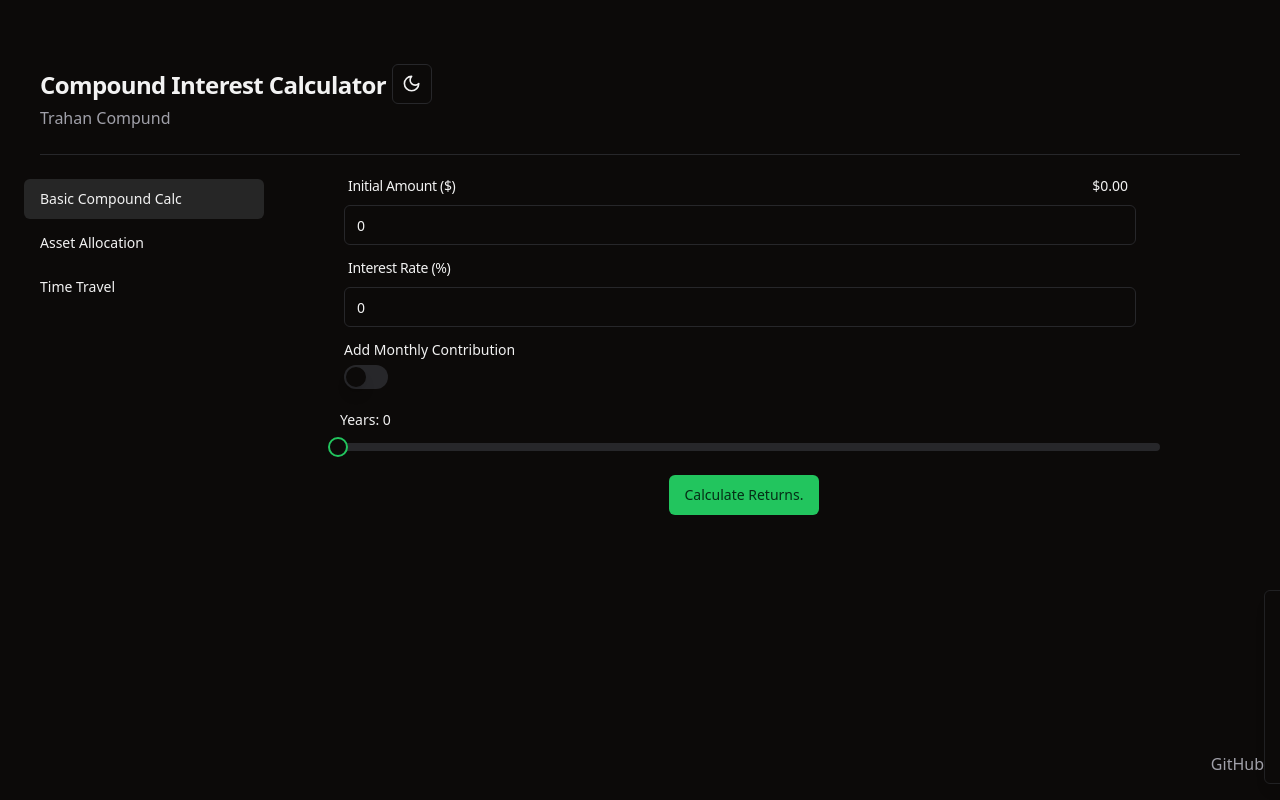
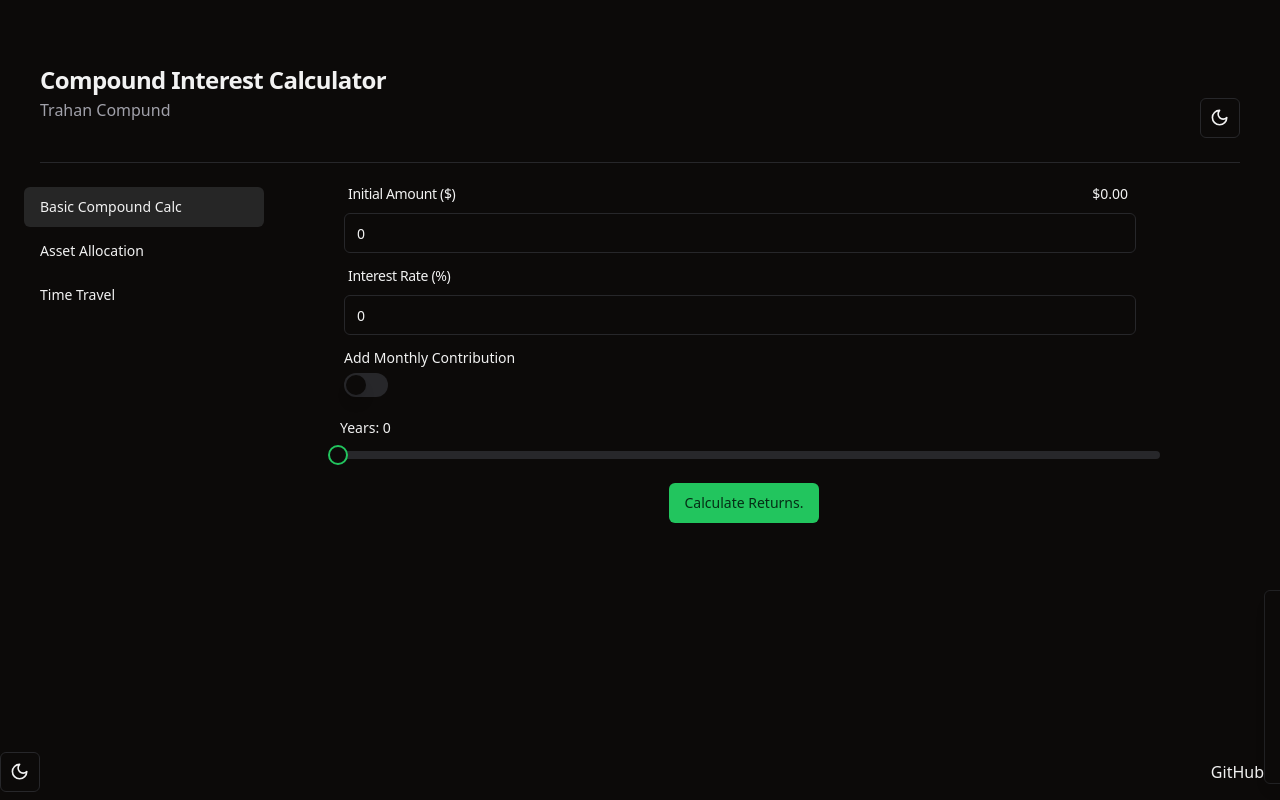
Before and after one commit to babbage88/react-trahan-compound, a React (Vite) app: page / in a window 1280 px wide. Built offline with nearby package versions, Linux system fonts and the light colour scheme.

Commit message:
Styling mobile

```diff
--- a/src/components/Layout.tsx
+++ b/src/components/Layout.tsx
@@ -28,28 +28,31 @@ export default function Layout(props: LayoutProps): JSX.Element {
 
     return (
         <>
-        <div className="space-y-6 p-10 pb-16 md:block">
+        <div className="w-screen h-screen space-y-6 p-10 pb-16 md:block mx-auto lg:mx-0">
           <Toaster/>
         <div className="space-y-0.5">
-          <h2 className="text-2xl font-bold tracking-tight">Compound Interest Calculator  <ModeToggle /> </h2>
-          <p className="text-muted-foreground">
-          Trahan Compund
-          </p>
+          <h2 className="text-2xl font-bold tracking-tight">Compound Interest Calculator</h2>
+          <div className='flex flex-row justify-between'>
+            <p className="text-muted-foreground">Trahan Compund</p>
+            <div className='flex'>
+            <ModeToggle />
+            </div>
+          </div>
+
         </div>
-        <Separator className="my-6" />
+        <Separator className="my-6 w-screen lg:w-auto"/>
         <div className="flex flex-col space-y-8 lg:flex-row lg:space-x-12 lg:space-y-0">
-          <aside className="-mx-4 lg:w-1/5">
+          <aside className="-mx-4 lg:w-1/5 w-screen">
             <SidebarNav items={sidebarNavItems} />
           </aside>
           <div className="flex-1 lg:max-w-4xl">{children}</div>
         </div>
       </div>
-      <div className="flex flex-col fixed bottom-0 left-0 w-screen h-12 pr-4">
-      <footer className="flex text-muted-foreground align-bottom justify-end">
-        <a href='https://github.com/babbage88/react-trahan-compound'>
-          GitHub
-        </a>
-      </footer>
+      <div className="flex flex-col fixed bottom-0 left-0 w-screen h-12 pr-4 justify-between">
+      <ModeToggle/>
+      <footer className="mt-auto p-4 lg:text-right sm:text-center lg:fixed lg:bottom-0 lg:left-0 lg:w-screen">
+                <a href='https://github.com/babbage88/react-trahan-compound'>GitHub</a>
+            </footer>
       </div>
         </>
 
```
